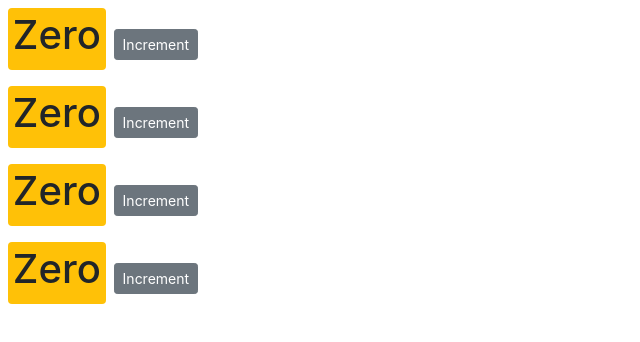
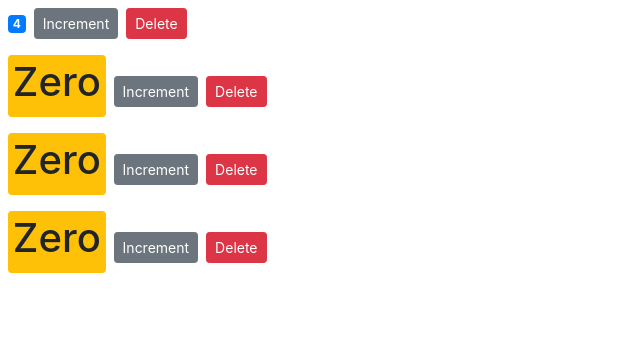
Before and after one commit to Hunain-Khalid/genLearning, a React (Create React App) app in the folder reactPractice/simple-buttons/: page / in a window 1280 px wide. Shown: the top 342 px of the page, without its empty margins (0-640 px from the left). Built offline with nearby package versions, Linux system fonts and the light colour scheme.

Commit message:
continued simple buttons tutorial

```diff
--- a/reactPractice/simple-buttons/src/components/counter.jsx
+++ b/reactPractice/simple-buttons/src/components/counter.jsx
@@ -3,7 +3,7 @@
 class Counter extends Component {
   //any data
   state = {
-    count: 0,
+    value: this.props.counter.value,
     tags: []
     //imageUrl: "https://picsum.photos/200"
   };
@@ -42,12 +42,13 @@
     // react does not acknowledge changes like angular does
     // hence needed this.setState to change states
     // get the actual count add 1, and set it to count
-    this.setState({ count: this.state.count + 1 });
+    this.setState({ value: this.state.value + 1 });
   };
 
   //asynchronus because dont know when this method is to be callced
   //use inline functions again
   render() {
+    //console.log("props", this.props);
     //calcuation of classes should not be done in render method
     // rather encapsulated on its own
 
@@ -57,10 +58,16 @@
       <div>
         <span className={this.getBadgeClasses()}>{this.formatCount()}</span>
         <button
-          onClick={() => this.handleIncrement({ id: this.state.count })}
+          onClick={() => this.handleIncrement({ id: this.state.value })}
           className="btn btn-secondary btn-sm"
         >
           Increment
+        </button>
+        <button
+          onClick={() => this.props.onDelete(this.props.counter.id)}
+          className="btn btn-danger btn-sm m-2"
+        >
+          Delete
         </button>
       </div>
     );
@@ -79,13 +86,13 @@
   //descriptive names for other devs
   getBadgeClasses() {
     let classes = "badge m-2 badge-"; // needed to be consistent with yellow == 0 which is warning and blue else
-    classes += this.state.count === 0 ? "warning" : "primary";
+    classes += this.state.value === 0 ? "warning" : "primary";
     return classes;
   }
 
   // needed to embedded expressions
   formatCount() {
-    const { count } = this.state;
+    const { value: count } = this.state;
     const x = <h1>Zero</h1>;
     return count === 0 ? x : count;
   }
--- a/reactPractice/simple-buttons/src/components/counters.jsx
+++ b/reactPractice/simple-buttons/src/components/counters.jsx
@@ -3,18 +3,27 @@
 class Counters extends Component {
   state = {
     counters: [
-      { id: 1, value: 0 },
+      { id: 1, value: 4 },
       { id: 2, value: 0 },
       { id: 3, value: 0 },
       { id: 4, value: 0 }
     ]
   };
 
+  handleDelete = counterId => {
+    const counters = this.state.counters.filter(c => c.id !== counterId);
+    this.setState({ counters });
+  };
+
   render() {
     return (
       <div>
         {this.state.counters.map(counter => (
-          <Counter key={counter.id} />
+          <Counter
+            key={counter.id}
+            onDelete={this.handleDelete}
+            counter={counter}
+          />
         ))}
       </div>
     );
```
